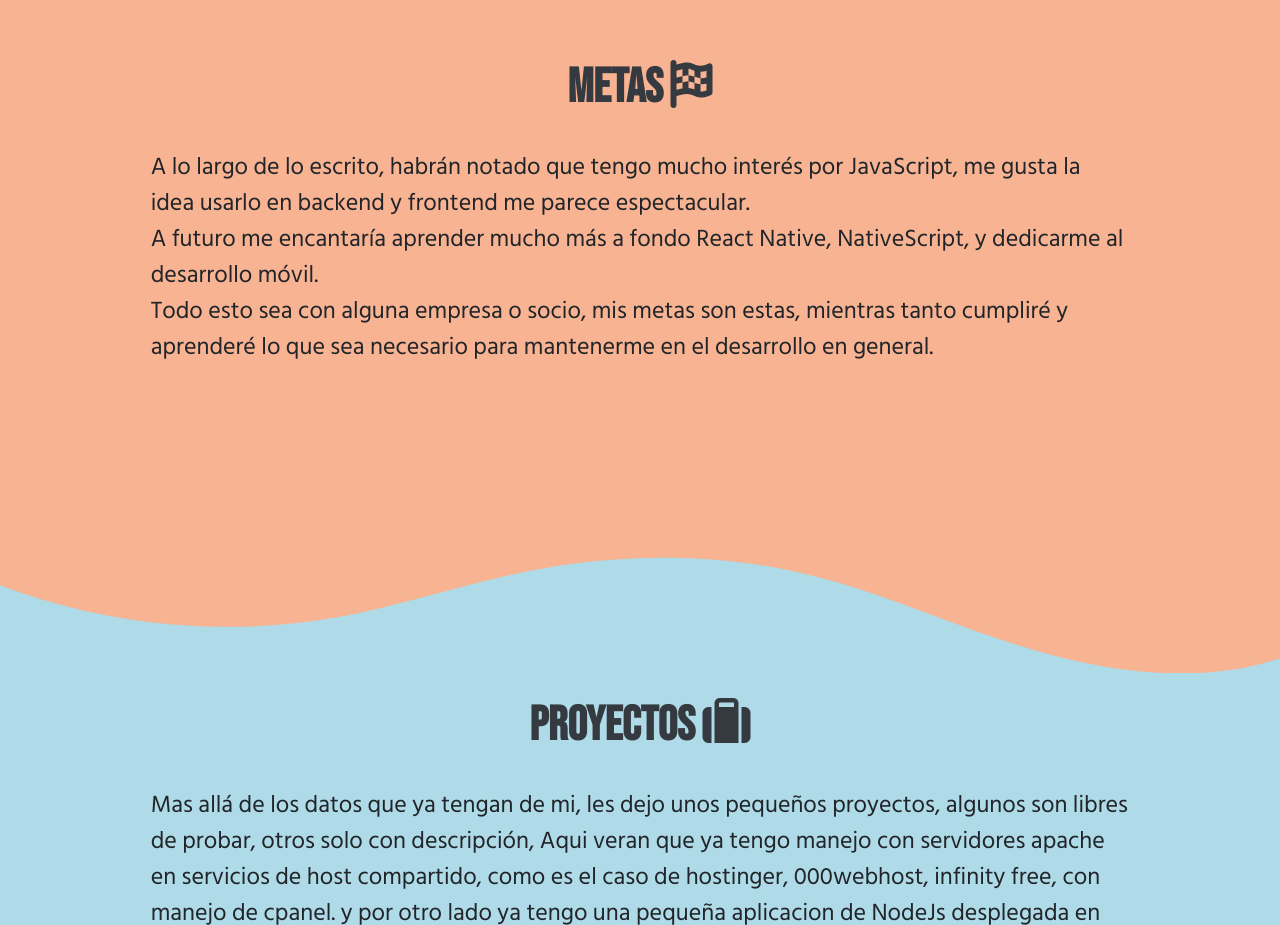
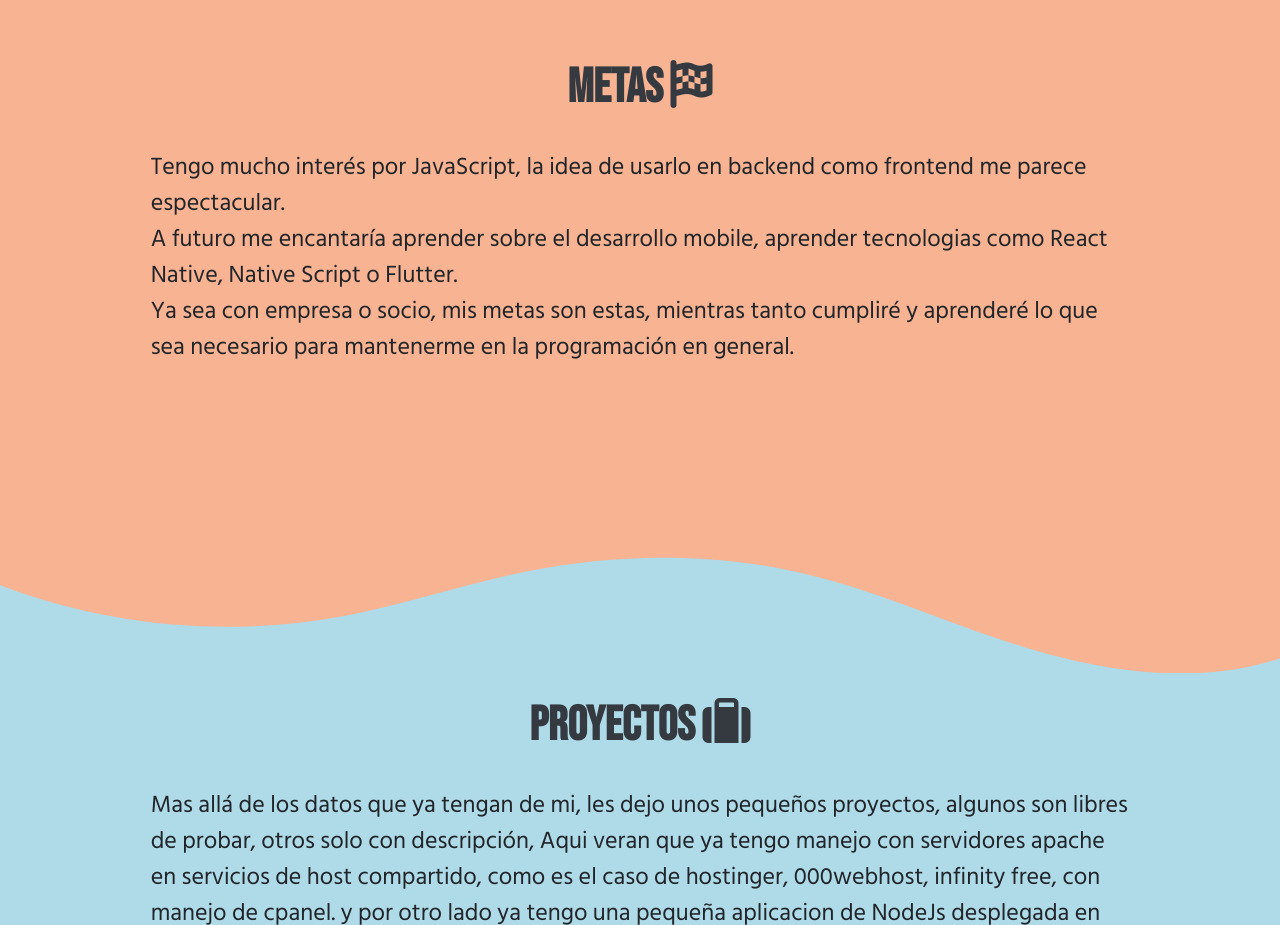
Before and after one commit to Cristian021195/portfolio, a plain HTML site: page index.html in a window 1280 px wide. Shown: the part 3400-4325 px from the top of the page. Drawn offline with nearby package versions, Linux system fonts and the light colour scheme.

Commit message:
Update index.html

```diff
--- a/index.html
+++ b/index.html
@@ -129,9 +129,9 @@
               <h1>Metas <i class="fas fa-flag-checkered"></i></h1>
               <div class="d-flex justify-content-center">
                 <div class="col-md-12 col-lg-10">
-                  <p>A lo largo de lo escrito, habrán notado que tengo mucho interés por JavaScript, me gusta la idea usarlo en backend y frontend me parece espectacular.<br>
-                    A futuro me encantaría aprender mucho más a fondo React Native, NativeScript, y dedicarme al desarrollo móvil.<br>
-                    Todo esto sea con alguna empresa o socio, mis metas son estas, mientras tanto cumpliré y aprenderé lo que sea necesario para mantenerme en el desarrollo en general.</p>
+                  <p>Tengo mucho interés por JavaScript, la idea de usarlo en backend como frontend me parece espectacular.<br>
+                    A futuro me encantaría aprender sobre el desarrollo mobile, aprender tecnologias como React Native, Native Script o Flutter.<br>
+                    Ya sea con empresa o socio, mis metas son estas, mientras tanto cumpliré y aprenderé lo que sea necesario para mantenerme en la programación en general.</p>
                 </div>
               </div>
             </div>
```
